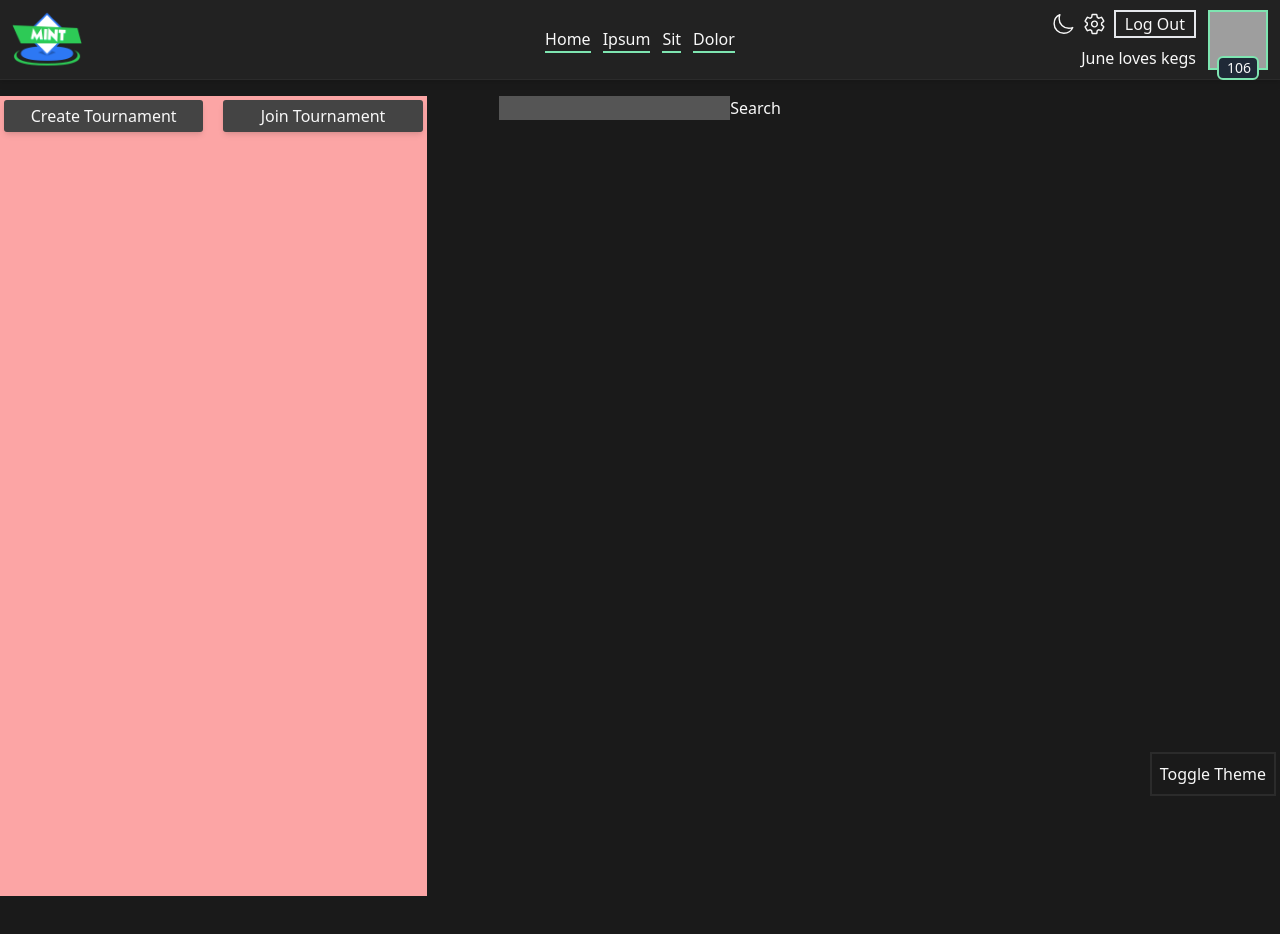
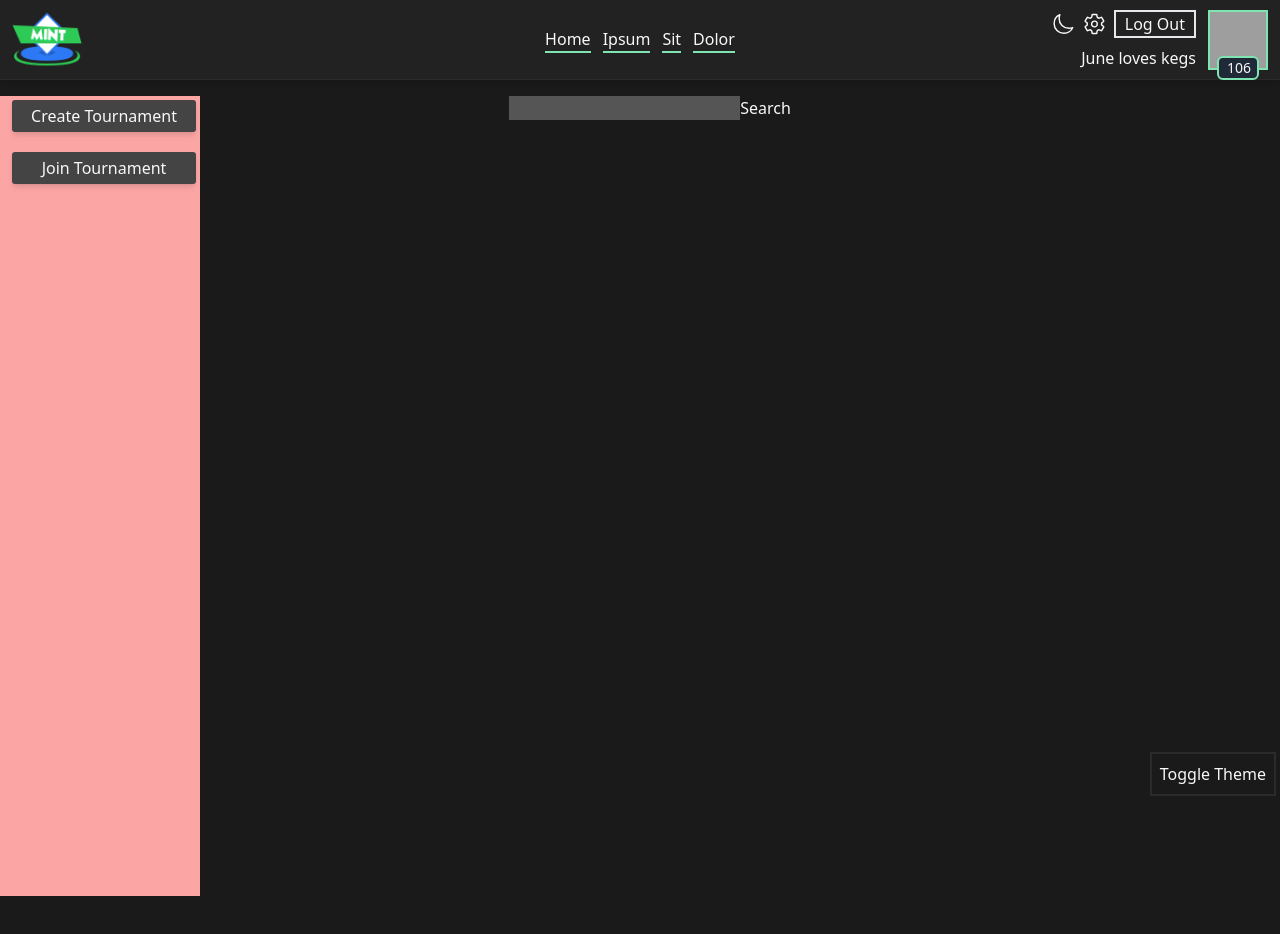
Before and after one commit to Khazoda/tournamint, a Next.js app in the folder client/: page / in a window 1280 px wide. Shown: the top 934 px of the page. Built offline with nearby package versions, Linux system fonts and the light colour scheme; grey boxes are pictures that could not be loaded.

Commit message:
index style

```diff
--- a/client/pages/index.tsx
+++ b/client/pages/index.tsx
@@ -39,8 +39,8 @@ const Home: NextPage<Props> = (props) => {
         <link rel="icon" href="/favicon.ico" />
       </Head>
 
-      <main className="grid w-full grid-cols-3 justify-between text-center ">
-        <div id="left" className="flex h-screen gap-3 bg-red-300">
+      <main className="grid w-full grid-cols-[200px_minmax(900px,_1fr)_200px] justify-between text-center ">
+        <div id="left" className="flex h-screen flex-col gap-3 bg-red-300 px-2">
           <Button text="Create Tournament"></Button>
           <Button text="Join Tournament"></Button>
         </div>
```
